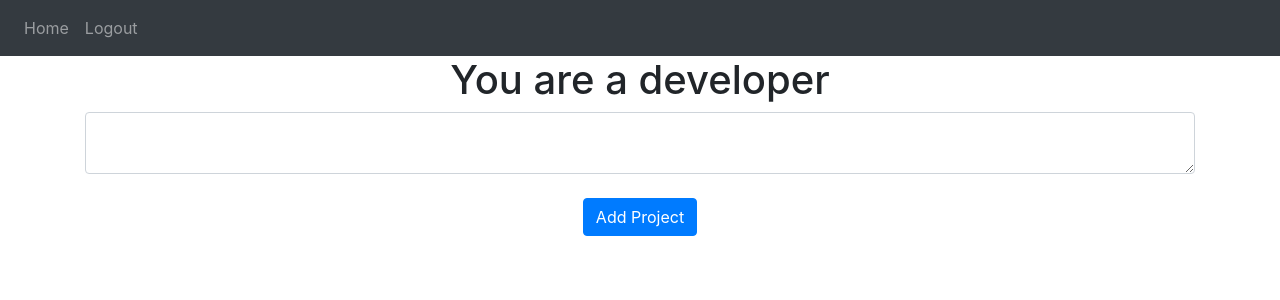
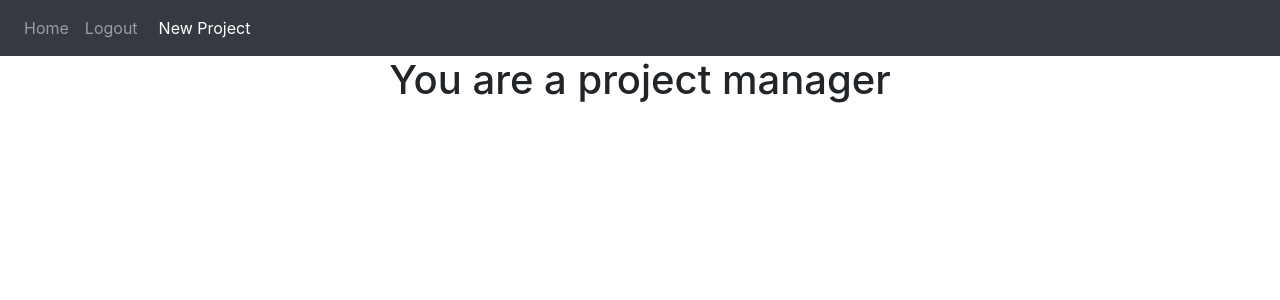
Before and after one commit to Maxime443/IMTrello, a Flask app: page / in a window 1280 px wide. Shown: the top 300 px of the page. Run offline with Flask 3, Linux system fonts and the light colour scheme; a user stored in the database is signed in; some libraries are stand-ins or nearby versions.

Commit message:
Ajout de la database + section 'nouveau projet'

```diff
--- a/website/auth.py
+++ b/website/auth.py
@@ -42,7 +42,7 @@ def sign_up():
         first_name = request.form.get('firstName')
         password1 = request.form.get('password1')
         password2 = request.form.get('password2')
-        type=request.form.get('user_type')
+        type = request.form.get('user_type')
         user = User.query.filter_by(email=email).first()
         if user:
             flash('Email already exists.', category='error')
--- a/website/templates/base.html
+++ b/website/templates/base.html
@@ -3,6 +3,7 @@
   <head>
     <meta charset="utf-8" />
     <meta name="viewport" content="width=device-width, initial-scale=1" />
+  <link href="https://cdn.jsdelivr.net/npm/bootstrap@5.0.2/dist/css/bootstrap.min.css" rel="stylesheet" integrity="sha384-EVSTQN3/azprG1Anm3QDgpJLIm9Nao0Yz1ztcQTwFspd3yD65VohhpuuCOmLASjC" crossorigin="anonymous">
     <link
       rel="stylesheet"
       href="https://stackpath.bootstrapcdn.com/bootstrap/4.4.1/css/bootstrap.min.css"
@@ -32,9 +33,14 @@
           {% if user.is_authenticated %}
           <a class="nav-item nav-link" id="home" href="/">Home</a>
           <a class="nav-item nav-link" id="logout" href="/logout">Logout</a>
+          {% if user.type=='PROJECT_MANAGER' %}
+              <button type="button" class="btn btn-dark" data-bs-toggle="modal" data-bs-target="#modal1">New Project</button>
+          {% endif %}
+
           {% else %}
           <a class="nav-item nav-link" id="login" href="/login">Login</a>
           <a class="nav-item nav-link" id="signUp" href="/sign-up">Sign Up</a>
+
           {% endif %}
         </div>
       </div>
@@ -74,7 +80,10 @@
       integrity="sha384-JZR6Spejh4U02d8jOt6vLEHfe/JQGiRRSQQxSfFWpi1MquVdAyjUar5+76PVCmYl"
       crossorigin="anonymous"
     ></script>
-
+    <script src="https://cdn.jsdelivr.net/npm/bootstrap@5.0.2/dist/js/bootstrap.bundle.min.js"
+            integrity="sha384-MrcW6ZMFYlzcLA8Nl+NtUVF0sA7MsXsP1UyJoMp4YLEuNSfAP+JcXn/tWtIaxVXM"
+            crossorigin="anonymous">
+    </script>
     {% block javascript %}
     <script type="text/javascript">
       function deleteNote(noteId) {
--- a/website/templates/home.html
+++ b/website/templates/home.html
@@ -1,7 +1,7 @@
 {% extends "base.html" %} {% block title %}Home{% endblock %} {% block content
 %}
 <h1 align="center">
-    {% if user.type==PROJECT_MANAGER %}
+    {% if user.type=='PROJECT_MANAGER' %}
     You are a project manager
     {% else %}
     You are a developer
@@ -17,13 +17,49 @@
   </li>
   {% endfor %}
 </ul>
-<form method="POST">
-  <textarea name="project" id="project" class="form-control"></textarea>
-  <br />
-  <div align="center">
-    <button type="submit" class="btn btn-primary" id="submitButton">Add Project</button>
-  </div>
-</form>
+<div class="modal fade" id="modal1">
+    <div class="modal-dialog">
+        <div class="modal-content">
+            <div class="modal-header">
+                <h5 class="modal-title">
+                    Nouveau Projet
+                </h5>
+                <button class="btn-close" data-bs-dismiss="modal" aria-label="Close"></button>
+            </div>
+            <form method="POST">
+            <div class="modal-body">
+                        <div class="form-group">
+                            <label for="name">Project name</label>
+                            <input type="name"
+                                   class="form-control"
+                                   id="name"
+                                   name="name"
+                                   placeholder="Your project name"/>
+                        </div>
+                        <div class="form-group">
+                            <label for="Description">Description</label>
+                            <input type="text"
+                                   class="form-control"
+                                   id="Description"
+                                   name="Description"
+                                   placeholder="Describe your project"/>
+                        </div>
+                        <div class="form-group">
+                            <label for="End_date">End of your project</label>
+                            <input type="date"
+                                   class="form-control"
+                                   id="End_date"
+                                   name="End_date"
+                                   placeholder=""/>
+                        </div>
+            </div>
+            <div class="modal-footer">
+                    <button type="submit" class="btn btn-primary" >Créer Projet</button>
+            </div>
+            </form>
+        </div>
+    </div>
+</div>
 <script>
 document.addEventListener('DOMContentLoaded', function() {
   document.getElementById('project').addEventListener('keypress', function(e) {
--- a/website/views.py
+++ b/website/views.py
@@ -14,10 +14,10 @@ def home():
     if request.method == 'POST':
         text = request.form.get('project')
         if len(text) < 1:
-            flash('Note is too short.', category='error')
+            flash('Project is too short.', category='error')
         else:
-            flash('Note added', category='success')
-            new_project = Project(name=text, user_id=current_user.id)
+            flash('Project added', category='success')
+            new_project = Project(name=text, admin_id=current_user.id)
             db.session.add(new_project)
             current_user.projects.append(new_project)
             db.session.commit()
```
Also changed, not shown: website/models.py (+13 -9 lines), instance/database.db (added).
